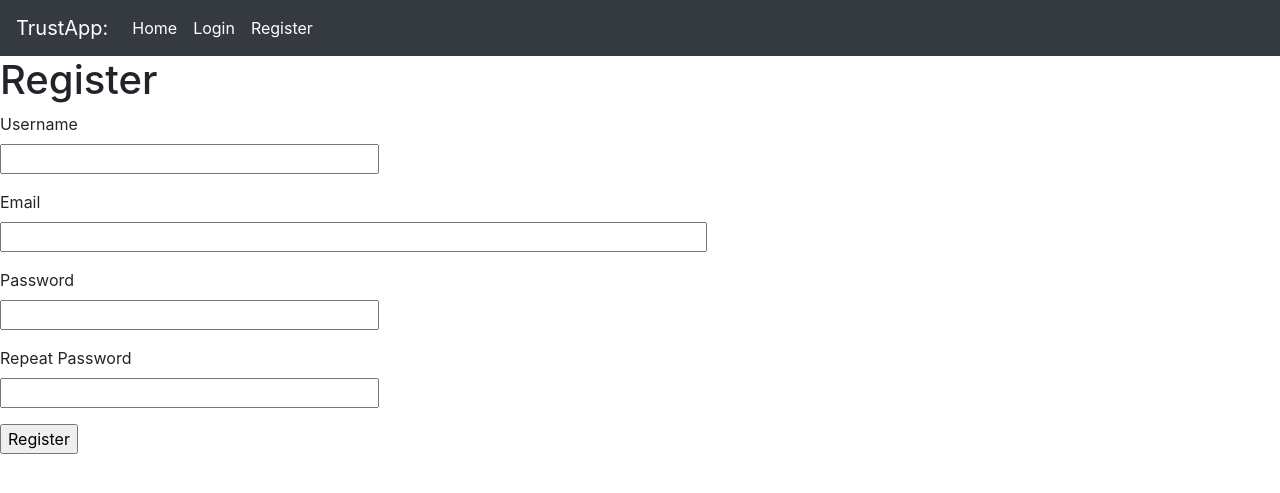
After one commit to Theogalh/TrustApp, a Flask app: template app/static/templates/register.html in a window 1280 px wide. The commit adds this page. Shown: the top 493 px of the page. Run offline with Flask 2, Linux system fonts and the light colour scheme; the template is opened without the code that fills it: values that come from a table or form of the project are taken from there, others are empty; some libraries are stand-ins or nearby versions.

Commit message:
Push authentification / register pages

```diff
--- /dev/null
+++ b/app/forms/__init__.py
@@ -0,0 +1 @@
+from .login import LoginForm
--- /dev/null
+++ b/app/forms/register.py
@@ -0,0 +1,26 @@
+from flask_wtf import FlaskForm
+from wtforms import StringField, PasswordField, BooleanField, SubmitField
+from wtforms.validators import DataRequired
+from flask_wtf import FlaskForm
+from wtforms import StringField, PasswordField, BooleanField, SubmitField
+from wtforms.validators import ValidationError, DataRequired, Email, EqualTo
+from app.models.user import User
+
+
+class RegistrationForm(FlaskForm):
+    username = StringField('Username', validators=[DataRequired()])
+    email = StringField('Email', validators=[DataRequired(), Email()])
+    password = PasswordField('Password', validators=[DataRequired()])
+    password2 = PasswordField(
+        'Repeat Password', validators=[DataRequired(), EqualTo('password')])
+    submit = SubmitField('Register')
+
+    def validate_username(self, username):
+        user = User.query.filter_by(username=username.data).first()
+        if user is not None:
+            raise ValidationError('Please use a different username.')
+
+    def validate_email(self, email):
+        user = User.query.filter_by(email=email.data).first()
+        if user is not None:
+            raise ValidationError('Please use a different email address.')
--- a/app/models/__init__.py
+++ b/app/models/__init__.py
@@ -0,0 +1 @@
+from . import user, character, item
--- a/app/templates/base.html
+++ b/app/static/templates/base.html
@@ -11,10 +11,32 @@
       {% endif %}
 </head>
 <body>
-    <div>TrustApp:
-        <a href="{{ url_for('index') }}">Home</a>
-        <a href="{{ url_for('login') }}">Login</a></div>
+    <nav class="navbar navbar-expand-lg navbar-dark bg-dark">
+        <a class="navbar-brand" href="#">TrustApp:</a>
+        <button class="navbar-toggler" type="button" data-toggle="collapse" data-target="#navbarSupportedContent" aria-controls="navbarSupportedContent" aria-expanded="false" aria-label="Toggle navigation">
+        <span class="navbar-toggler-icon"></span>
+        </button>
+        <div class="collapse navbar-collapse" id="navbarSupportedContent">
+            <ul class="navbar-nav mr-auto">
+                <li class="nav-item active">
+                    <a class="nav-link" href="{{ url_for('index') }}">Home <span class="sr-only">(current)</span></a>
+                </li>
+                {% if current_user.is_anonymous %}
+                <li class="nav-item active">
+                    <a class="nav-link" href="{{ url_for('login') }}">Login <span class="sr-only">(current)</span></a>
+                </li>
+                <li class="nav-item active">
+                    <a class="nav-link" href="{{ url_for('register') }}">Register <span class="sr-only">(current)</span></a>
+                </li>
+                {% else %}
+                <li class="nav-item active">
+                    <a class="nav-link" href="{{ url_for('logout') }}">Logout <span class="sr-only">(current)</span></a>
+                </li>
+                {% endif %}
+            </ul>
+        </div>
     <hr>
+    </nav>
         {% with messages = get_flashed_messages() %}
         {% if messages %}
         <ul>
--- a/app/templates/index.html
+++ b/app/static/templates/index.html
@@ -3,8 +3,8 @@
 
     Welcome on TrüstApp - FR Elune WoW Guild.<br><br>
 
-    {% if user %}
-    You are connected with : {{ user.username }} (It's not you ? Click here)<br>
+    {% if current_user %}
+    You are connected with : {{ current_user.username }}<br>
     {% endif %}
 
     <div id="players">
--- /dev/null
+++ b/app/static/templates/register.html
@@ -0,0 +1,37 @@
+{% extends "base.html" %}
+
+{% block content %}
+    <h1>Register</h1>
+    <form action="" method="post">
+        {{ form.hidden_tag() }}
+        <p>
+            {{ form.username.label }}<br>
+            {{ form.username(size=32) }}<br>
+            {% for error in form.username.errors %}
+            <span style="color: red;">[{{ error }}]</span>
+            {% endfor %}
+        </p>
+        <p>
+            {{ form.email.label }}<br>
+            {{ form.email(size=64) }}<br>
+            {% for error in form.email.errors %}
+            <span style="color: red;">[{{ error }}]</span>
+            {% endfor %}
+        </p>
+        <p>
+            {{ form.password.label }}<br>
+            {{ form.password(size=32) }}<br>
+            {% for error in form.password.errors %}
+            <span style="color: red;">[{{ error }}]</span>
+            {% endfor %}
+        </p>
+        <p>
+            {{ form.password2.label }}<br>
+            {{ form.password2(size=32) }}<br>
+            {% for error in form.password2.errors %}
+            <span style="color: red;">[{{ error }}]</span>
+            {% endfor %}
+        </p>
+        <p>{{ form.submit() }}</p>
+    </form>
+{% endblock %}
```
Also changed, not shown: app/__init__.py (added, +14 -0 lines), app/config.py (+13 -1 lines), app/models/character.py (added, +13 -0 lines), app/models/item.py (added, +12 -0 lines), app/models/user.py (added, +24 -0 lines), app/routes.py (deleted, +0 -38 lines), app/routes/__init__.py (added, +31 -0 lines), app/routes/login.py (added, +24 -0 lines), app/routes/logout.py (added, +9 -0 lines), app/routes/register.py (added, +20 -0 lines), app/forms/login.py (renamed from app/forms.py), app/routes/character.py (added), app/static/templates/login.html (renamed from app/templates/login.html).
